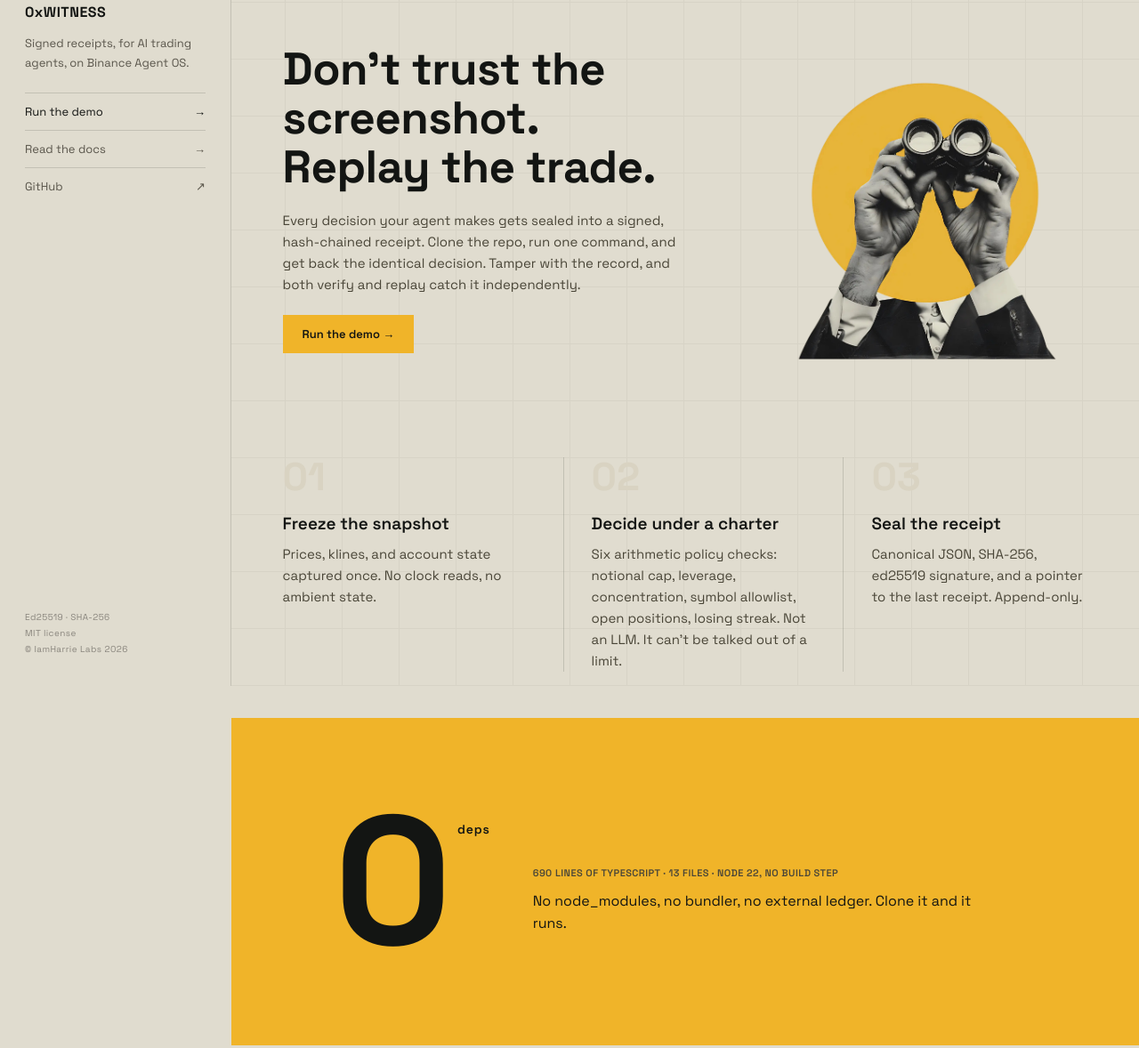
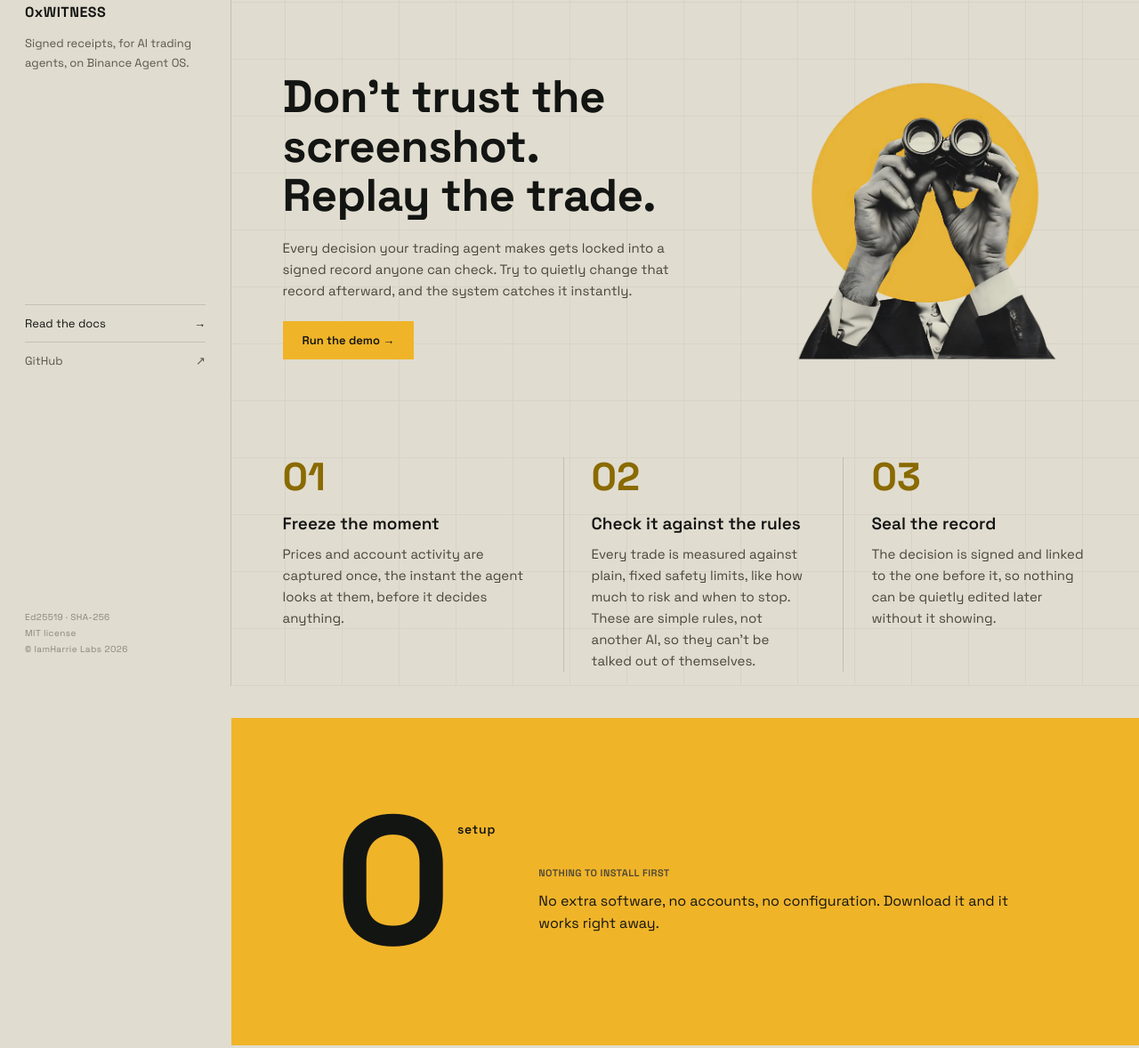
Before and after one commit to IamHarrie-Labs/0xwitness, a website: page site/index.html in a window 1280 px wide. Shown: the part 29-1207 px from the top of the page at 89% size. Drawn offline with Linux system fonts and the light colour scheme.

Commit message:
site: rail nav cleanup, hero bottom-alignment, plain-language copy pass
Rail nav (both pages):
- Links now sit in the vertical middle of the sidebar (flex:1 + centered
  column) instead of clustering right under the tagline near the top.
- index.html: removed "Run the demo" from the rail -- it was showing
  twice on the same page, once there and once as the hero's own button.
  Kept it in the docs.html rail, where there's no hero button to
  duplicate, and added a matching compact mobile link there too.

Hero:
- align-items:flex-end so the button's bottom edge matches the image's
  bottom edge exactly (verified: 0px difference at 993px viewport).

Visual:
- Step numbers (01/02/03) were --num (#D9D3C2), nearly invisible against
  the page background. Switched to --accent-dark for real presence.

Copy, landing page only (docs.html stays technical -- that's its job):
- Hero paragraph, step titles/descriptions, and the "0 deps" section
  rewritten in plain language. "0 deps" in particular was confusing
  outside a developer audience; now "0 setup" / "Nothing to install
  first" says the same true thing without the jargon.
- "Verify it yourself" intro simplified; the actual commands are
  unchanged since that section's job is to show real proof.

```diff
--- a/site/index.html
+++ b/site/index.html
@@ -53,14 +53,16 @@
   /* ---------- rail nav ---------- */
   .rail{
     position:fixed; top:0; left:0; width:var(--rail-w); height:100vh;
-    display:flex; flex-direction:column; justify-content:space-between;
+    display:flex; flex-direction:column;
     padding:32px 28px; border-right:1px solid var(--rule);
     background:var(--bg); z-index:10; box-sizing:border-box;
   }
   .rail-mark{ font-weight:700; font-size:16px; letter-spacing:.03em; color:var(--ink); }
   .rail-top-row{ display:flex; align-items:center; justify-content:space-between; }
   .rail-tagline{ font-style:normal; font-size:13px; color:var(--muted); margin-top:14px; line-height:1.7; }
-  .rail-links{ margin-top:22px; }
+  /* Sits in the flexible middle of the sidebar, between the header above and
+     the legal footer below, instead of clinging to the top under the tagline. */
+  .rail-links{ flex:1; display:flex; flex-direction:column; justify-content:center; }
   .rail-link{
     display:flex; justify-content:space-between; align-items:center;
     padding:12px 0; border-top:1px solid var(--rule);
@@ -87,7 +89,7 @@
      fit without scrolling -- stacking them (image above, then headline,
      then paragraph, then button) was what pushed the button below the fold. */
   .hero-flex{
-    display:flex; align-items:center; justify-content:space-between;
+    display:flex; align-items:flex-end; justify-content:space-between;
     flex-wrap:wrap; gap:clamp(28px,4vw,56px); margin-top:clamp(8px,2vw,20px);
   }
   .hero-text{ flex:1 1 320px; max-width:50%; }
@@ -136,7 +138,7 @@
   .step:nth-child(2) .step-divider{ transition-delay:100ms; }
   .step:nth-child(3) .step-divider{ transition-delay:200ms; }
   .is-revealed .step-divider{ transform:scaleY(1); }
-  .step-num{ font-size:44px; font-weight:700; color:var(--num); line-height:1; }
+  .step-num{ font-size:44px; font-weight:700; color:var(--accent-dark); line-height:1; }
   .step-title{ font-size:19px; font-weight:600; margin-top:18px; color:var(--ink); }
   .step-desc{ font-size:15px; line-height:1.6; color:var(--muted3); margin-top:10px; max-width:36ch; }
 
@@ -215,7 +217,7 @@
 <div class="texture" aria-hidden="true"></div>
 
 <nav class="rail">
-  <div class="rail-top">
+  <div class="rail-header">
     <div class="rail-top-row">
       <div class="rail-mark">0xWITNESS</div>
       <div class="rail-mobile-links">
@@ -224,11 +226,13 @@
       </div>
     </div>
     <div class="rail-tagline">Signed receipts, for AI trading agents, on Binance Agent OS.</div>
-    <div class="rail-links">
-      <a href="#demo" class="rail-link"><span>Run the demo</span><span>→</span></a>
-      <a href="docs.html" class="rail-link muted"><span>Read the docs</span><span>→</span></a>
-      <a href="https://github.com/IamHarrie-Labs/0xwitness" target="_blank" rel="noopener" class="rail-link muted"><span>GitHub</span><span>↗</span></a>
-    </div>
+  </div>
+  <!-- "Run the demo" lives only on the hero button here -- having it twice on
+       the same page was redundant. It comes back in the docs rail below,
+       where there's no hero button to duplicate. -->
+  <div class="rail-links">
+    <a href="docs.html" class="rail-link"><span>Read the docs</span><span>→</span></a>
+    <a href="https://github.com/IamHarrie-Labs/0xwitness" target="_blank" rel="noopener" class="rail-link muted"><span>GitHub</span><span>↗</span></a>
   </div>
   <div class="label-foot">Ed25519 · SHA-256<br>MIT license<br>© IamHarrie Labs 2026</div>
 </nav>
@@ -242,7 +246,7 @@
         <h1 class="hero-h1">
           <span class="word-mask"><span class="word">Don't&nbsp;</span></span><span class="word-mask"><span class="word">trust&nbsp;</span></span><span class="word-mask"><span class="word">the&nbsp;</span></span><span class="word-mask"><span class="word">screenshot.&nbsp;</span></span><span class="word-mask"><span class="word">Replay&nbsp;</span></span><span class="word-mask"><span class="word">the&nbsp;trade.</span></span>
         </h1>
-        <p class="hero-footer-left">Every decision your agent makes gets sealed into a signed, hash-chained receipt. Clone the repo, run one command, and get back the identical decision. Tamper with the record, and both verify and replay catch it independently.</p>
+        <p class="hero-footer-left">Every decision your trading agent makes gets locked into a signed record anyone can check. Try to quietly change that record afterward, and the system catches it instantly.</p>
         <a href="#demo" class="cta">Run the demo →</a>
       </div>
       <img class="hero-img" src="images/hero-binoculars.png" alt="Black-and-white collage of two hands holding binoculars in front of a mustard-yellow circle, cut out on a transparent background">
@@ -255,24 +259,24 @@
       <div class="step">
         <div class="step-num">01</div>
         <div>
-          <div class="step-title">Freeze the snapshot</div>
-          <div class="step-desc">Prices, klines, and account state captured once. No clock reads, no ambient state.</div>
+          <div class="step-title">Freeze the moment</div>
+          <div class="step-desc">Prices and account activity are captured once, the instant the agent looks at them, before it decides anything.</div>
         </div>
       </div>
       <div class="step">
         <div class="step-divider"></div>
         <div class="step-num">02</div>
         <div>
-          <div class="step-title">Decide under a charter</div>
-          <div class="step-desc">Six arithmetic policy checks: notional cap, leverage, concentration, symbol allowlist, open positions, losing streak. Not an LLM. It can't be talked out of a limit.</div>
+          <div class="step-title">Check it against the rules</div>
+          <div class="step-desc">Every trade is measured against plain, fixed safety limits, like how much to risk and when to stop. These are simple rules, not another AI, so they can't be talked out of themselves.</div>
         </div>
       </div>
       <div class="step">
         <div class="step-divider"></div>
         <div class="step-num">03</div>
         <div>
-          <div class="step-title">Seal the receipt</div>
-          <div class="step-desc">Canonical JSON, SHA-256, ed25519 signature, and a pointer to the last receipt. Append-only.</div>
+          <div class="step-title">Seal the record</div>
+          <div class="step-desc">The decision is signed and linked to the one before it, so nothing can be quietly edited later without it showing.</div>
         </div>
       </div>
     </div>
@@ -284,11 +288,11 @@
     <div class="numeral-inner" style="padding:var(--pad-y) var(--pad-x);">
       <div class="numeral-pair">
         <div class="numeral-zero">0</div>
-        <div class="numeral-deps">deps</div>
+        <div class="numeral-deps">setup</div>
       </div>
       <div class="numeral-right">
-        <div class="label">690 lines of TypeScript · 13 files · Node 22, no build step</div>
-        <p>No node_modules, no bundler, no external ledger. Clone it and it runs.</p>
+        <div class="label">Nothing to install first</div>
+        <p>No extra software, no accounts, no configuration. Download it and it works right away.</p>
       </div>
     </div>
   </section>
@@ -296,7 +300,7 @@
   <!-- Verify it yourself -->
   <section id="demo" data-reveal="tamper">
     <div class="label" style="color:var(--muted2); margin-bottom:12px;">Verify it yourself</div>
-    <p class="verify-p">Run the eight commands below. Replay prints identical. Then tamper with one sealed receipt and watch verify and replay both catch it, without trusting us.</p>
+    <p class="verify-p">See it for yourself: run the commands below, then try quietly changing one sealed record. Watch the system catch it immediately, without taking our word for it.</p>
     <div class="tamper-grid">
       <div class="tamper-card"><div class="tamper-cmd">$ 0xw keys</div><div class="tamper-result r-muted">ed25519 keypair → data/agent.key</div></div>
       <div class="tamper-card"><div class="tamper-cmd">$ 0xw fixture</div><div class="tamper-result r-muted">seeded market snapshot, 3 symbols</div></div>
```
Also changed, not shown: site/docs.html (+22 -12 lines).
